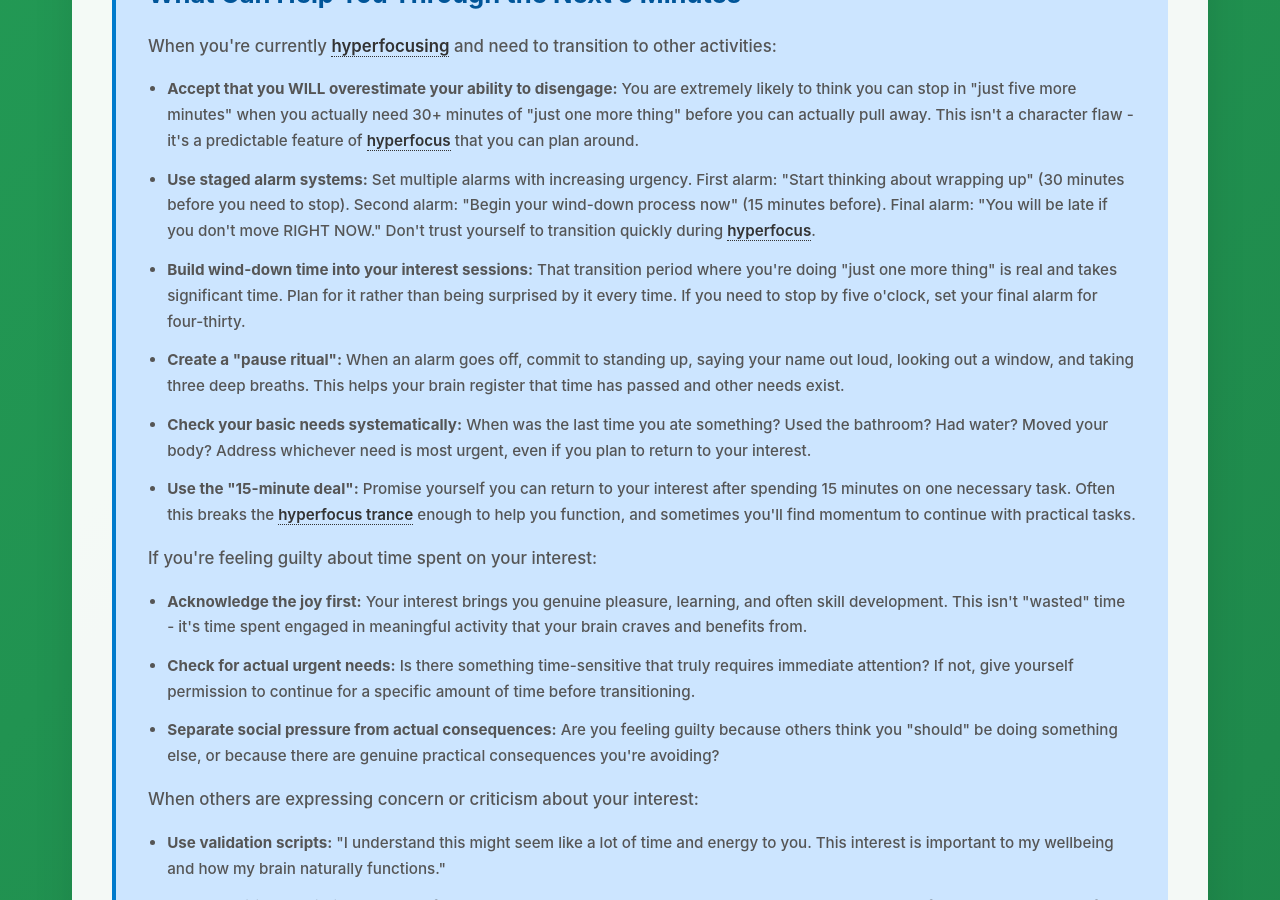
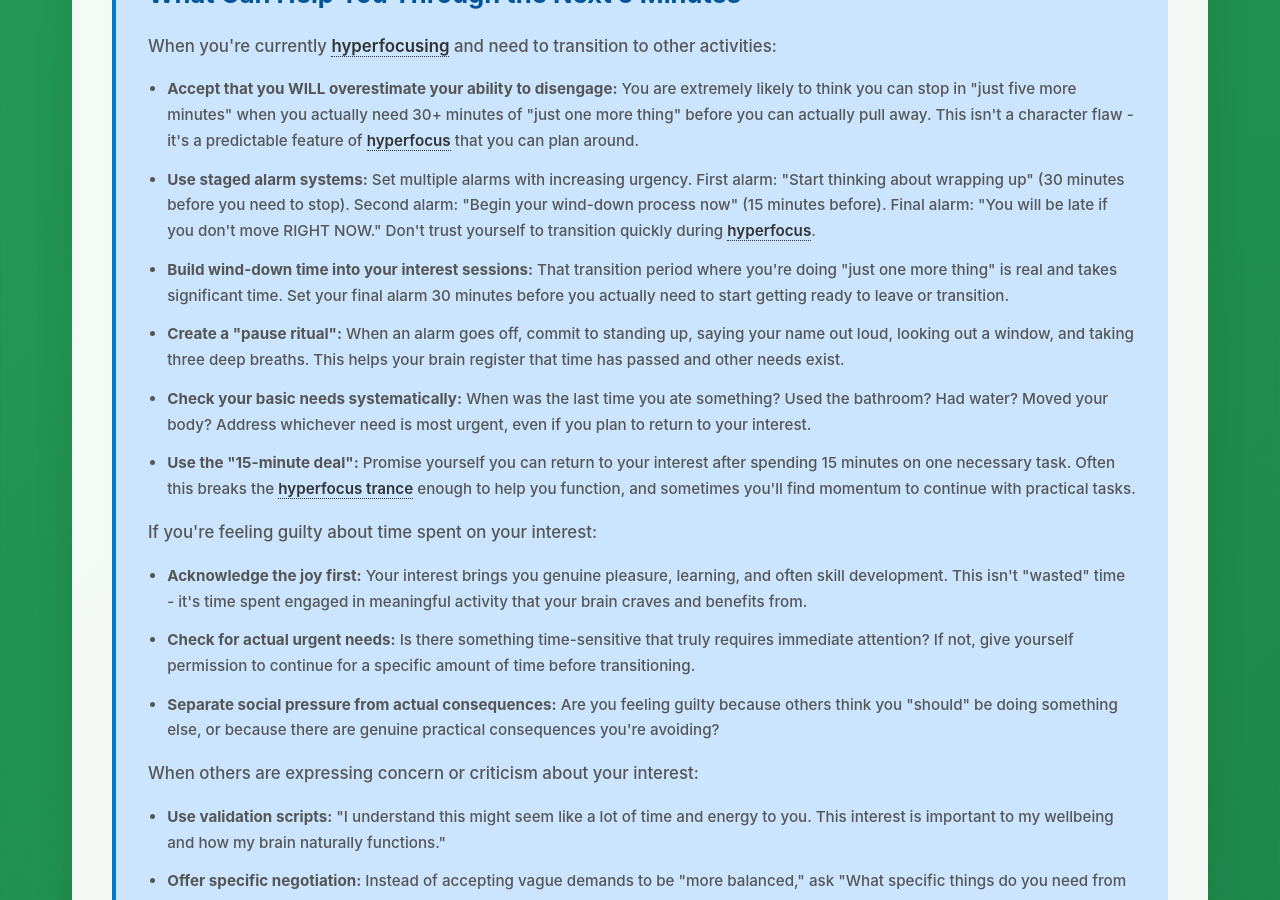
Before and after one commit to neurodivergent-survival-guide/neurodivergent-survival-guide, a Jekyll site: the page built from struggles/special-interests-consuming-focus.html, in a window 1280 px wide and 900 px high, scrolled down 3108 px. Built offline with Jekyll 4.4.1, drawn with Linux system fonts in a browser that asks for light colours.

Commit message:
Update special-interests-consuming-focus.html

```diff
--- a/struggles/special-interests-consuming-focus.html
+++ b/struggles/special-interests-consuming-focus.html
@@ -70,7 +70,7 @@ search_terms: ["can't stop thinking about my interest", "obsessed with hobby", "
         <ul>
             <li><strong>Accept that you WILL overestimate your ability to disengage:</strong> You are extremely likely to think you can stop in "just five more minutes" when you actually need 30+ minutes of "just one more thing" before you can actually pull away. This isn't a character flaw - it's a predictable feature of <a class="jargon">hyperfocus<span class="tooltip">Intense concentration on an activity to the point where you lose awareness of time, physical needs, and surroundings</span></a> that you can plan around.</li>
             <li><strong>Use staged alarm systems:</strong> Set multiple alarms with increasing urgency. First alarm: "Start thinking about wrapping up" (30 minutes before you need to stop). Second alarm: "Begin your wind-down process now" (15 minutes before). Final alarm: "You will be late if you don't move RIGHT NOW." Don't trust yourself to transition quickly during <a class="jargon">hyperfocus<span class="tooltip">Intense concentration on an activity to the point where you lose awareness of time, physical needs, and surroundings</span></a>.</li>
-            <li><strong>Build wind-down time into your interest sessions:</strong> That transition period where you're doing "just one more thing" is real and takes significant time. Plan for it rather than being surprised by it every time. If you need to stop by five o'clock, set your final alarm for four-thirty.</li>
+            <li><strong>Build wind-down time into your interest sessions:</strong> That transition period where you're doing "just one more thing" is real and takes significant time. Set your final alarm 30 minutes before you actually need to start getting ready to leave or transition.</li>
             <li><strong>Create a "pause ritual":</strong> When an alarm goes off, commit to standing up, saying your name out loud, looking out a window, and taking three deep breaths. This helps your brain register that time has passed and other needs exist.</li>
             <li><strong>Check your basic needs systematically:</strong> When was the last time you ate something? Used the bathroom? Had water? Moved your body? Address whichever need is most urgent, even if you plan to return to your interest.</li>
             <li><strong>Use the "15-minute deal":</strong> Promise yourself you can return to your interest after spending 15 minutes on one necessary task. Often this breaks the <a class="jargon">hyperfocus trance<span class="tooltip">The altered state of consciousness during intense focus where external awareness diminishes</span></a> enough to help you function, and sometimes you'll find momentum to continue with practical tasks.</li>
```
